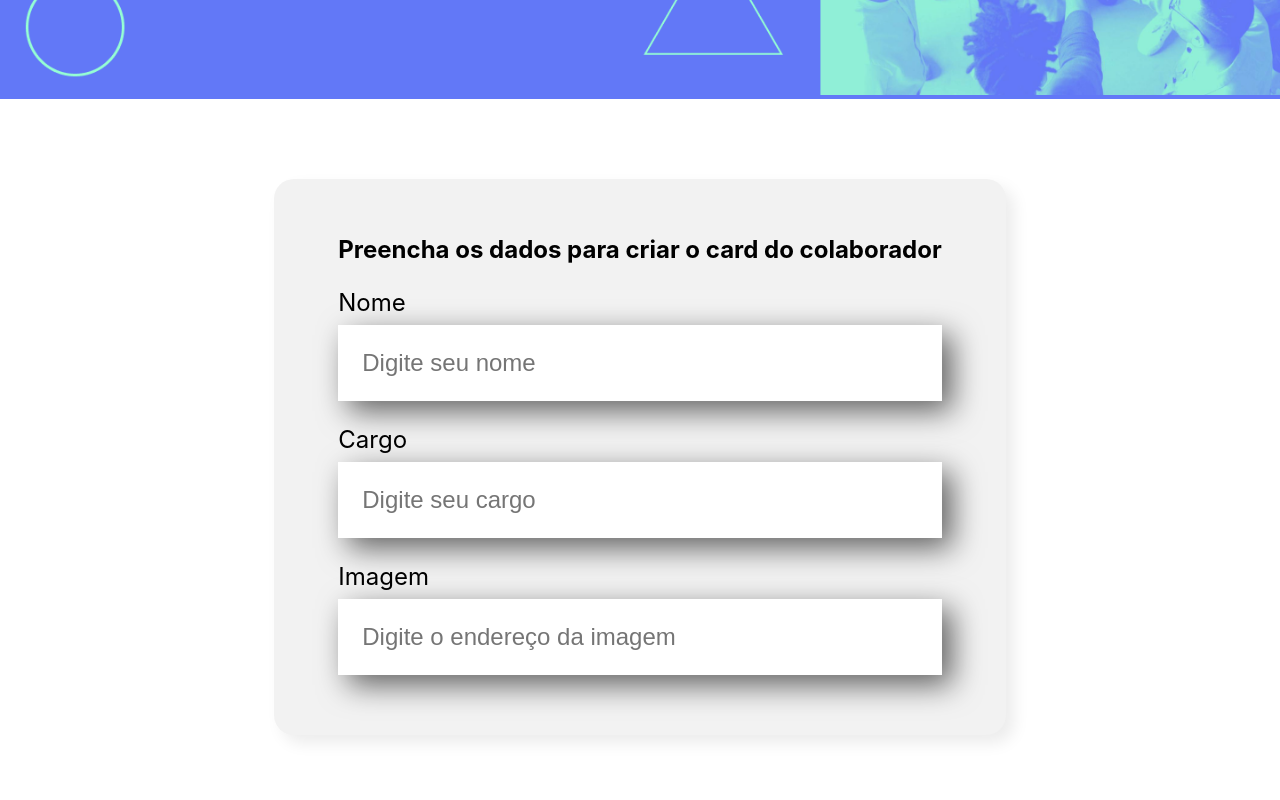
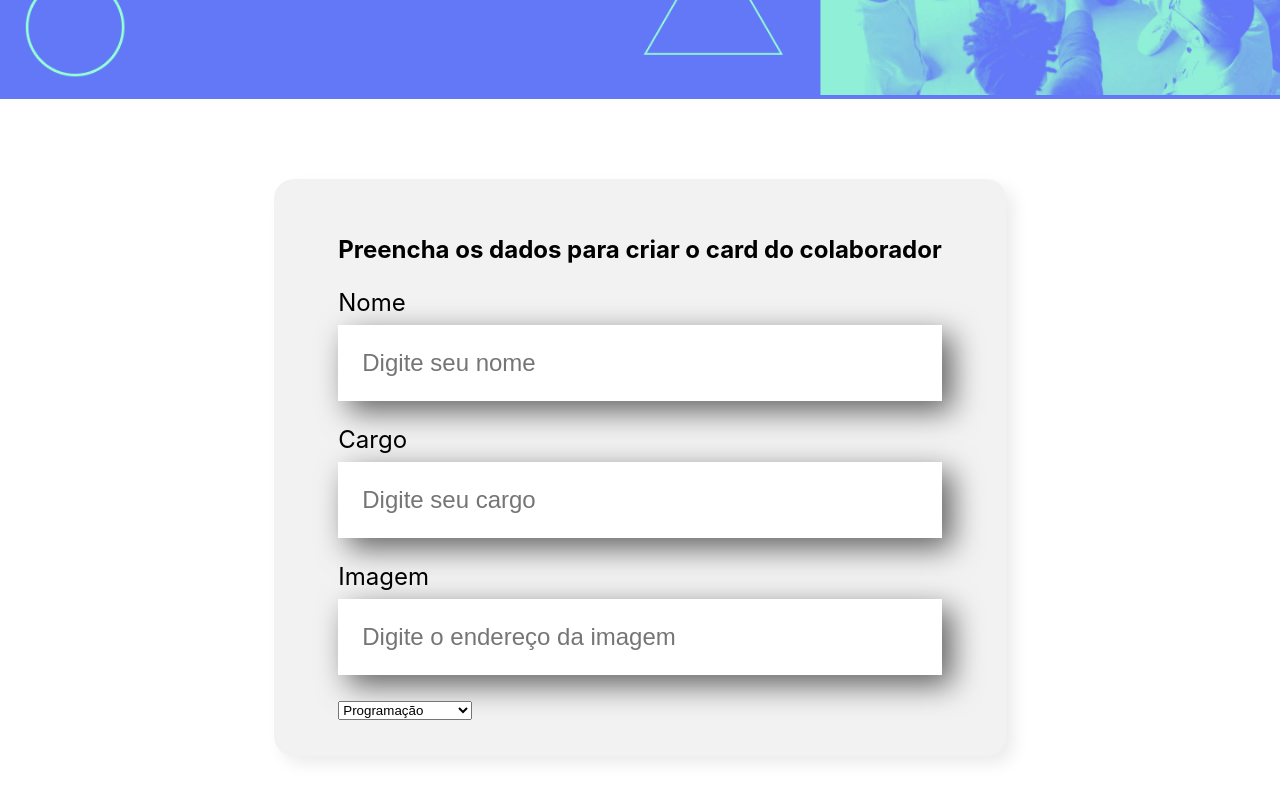
Before and after one commit to iagobalbino/organo, a React (Create React App) app: page / in a window 1280 px wide. Shown: the part 399-1199 px from the top of the page. Built offline with nearby package versions, Linux system fonts and the light colour scheme.

Commit message:
Criado componente ListaSuspensa

```diff
--- a/src/componentes/Formulario/Index.js
+++ b/src/componentes/Formulario/Index.js
@@ -1,7 +1,18 @@
 import './Formulario.css'
 import CampoTexto from '../CampoTexto/Index';
+import ListaSuspensa from '../ListaSuspensa/Index';
 
 const Formulario = () => {
+  const times = [
+    'Programação',
+    'Front-End',
+    'Data Science',
+    'UX e Design',
+    'Mobile',
+    'Inovação e Gestão'
+  ];
+
+
   return (
     <section className="formulario">
       <form>
@@ -9,6 +20,7 @@
         <CampoTexto label="Nome" placeholder="Digite seu nome" />
         <CampoTexto label="Cargo" placeholder="Digite seu cargo" />
         <CampoTexto label="Imagem" placeholder="Digite o endereço da imagem" />
+        <ListaSuspensa itens={times} />
       </form>
     </section>
   );
--- /dev/null
+++ b/src/componentes/ListaSuspensa/Index.js
@@ -0,0 +1,14 @@
+import './ListaSuspensa.css';
+
+const ListaSuspensa = (props) => {
+  return (
+    <div>
+      <label>{props.label}</label>
+      <select>
+        {props.itens.map(item => <option>{item}</option>)}
+      </select>
+    </div>
+  );
+};
+
+export default ListaSuspensa;
```
Also changed, not shown: src/componentes/ListaSuspensa/ListaSuspensa.css (added).
